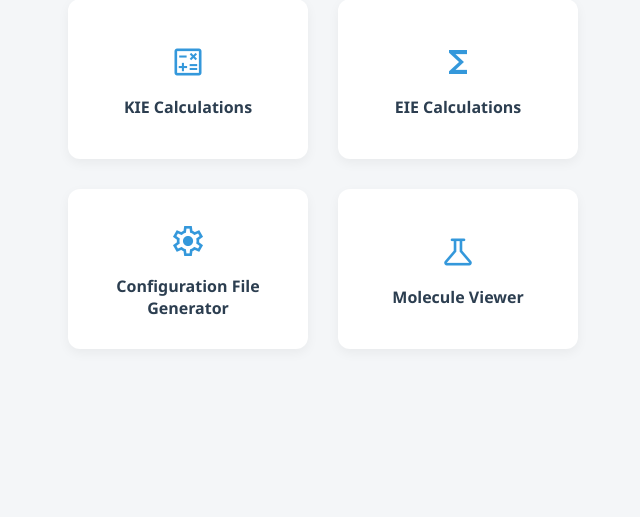
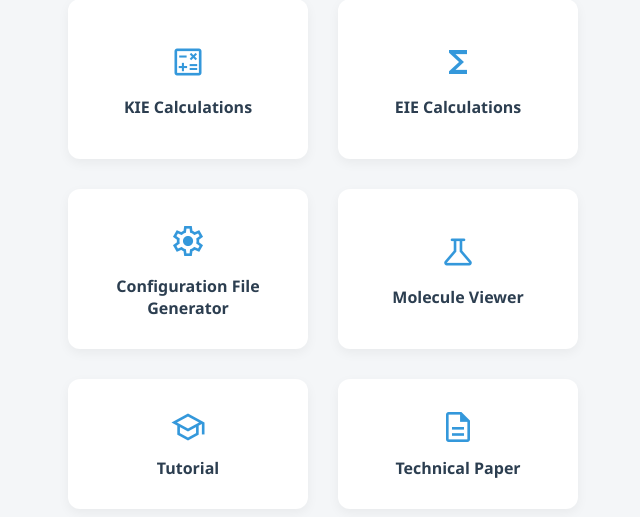
Before and after one commit to ggrazioli/PyQuiverHS, a Flask app: page / in a window 1280 px wide. Shown: the part 180-697 px from the top of the page, without its empty margins (317-957 px from the left). Run offline with Flask 3, Linux system fonts and the light colour scheme.

Commit message:
Updated: added two new buttons: one for tutorial page and one for technical paper

```diff
--- a/PyQuiver/templates/mainMenu.html
+++ b/PyQuiver/templates/mainMenu.html
@@ -143,6 +143,16 @@
         <span class="icon">science</span>
         <div class="card-title">Molecule Viewer</div>
       </a>
+
+      <a href="{{ url_for('home') }}" class="card">
+        <span class="icon material-symbols-outlined">school</span>
+        <div class="card-title">Tutorial</div>
+      </a>
+
+      <a href="{{ url_for('paper') }}" class="card">
+        <span class="icon material-symbols-outlined">description</span>
+        <div class="card-title">Technical Paper</div>
+      </a>
     </div>
   </div>
 
```
